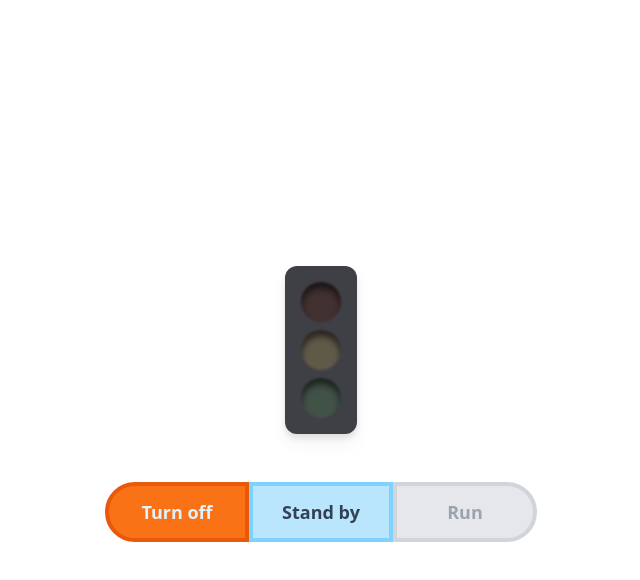
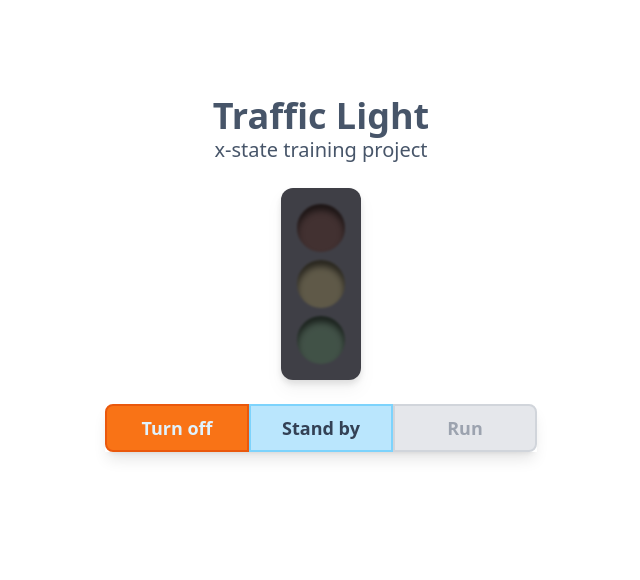
Before and after one commit to star-over/traffic-light, a Next.js app: page / in a window 1280 px wide. Shown: the top 580 px of the page, without its empty margins (319-959 px from the left). Built offline with nearby package versions, Linux system fonts and the light colour scheme.

Commit message:
fix: refactor

```diff
--- a/src/app/page.jsx
+++ b/src/app/page.jsx
@@ -1,10 +1,29 @@
+"use client";
+
 /* eslint-disable import/no-unresolved */
+import { TrafficControl } from "comp/TrafficControl";
+import { trafficManagerMachine } from "machines/trafficManagerMachine";
+import { useMachine } from "@xstate/react";
 import { TrafficLight } from "comp/TrafficLight";
 
 export default function Home() {
+  const [manager, sendToManager] = useMachine(trafficManagerMachine);
+
   return (
-    <div className="container mx-auto flex h-screen justify-center">
-      <TrafficLight />
+    <div className="container mx-auto mt-24 flex h-screen w-max flex-col items-center gap-4">
+      <div>
+        <h1 className="text-center text-lg font-bold text-slate-600 sm:text-4xl">Traffic Light</h1>
+        <h2 className="text-center text-sm  text-slate-600 sm:text-xl">x-state training project</h2>
+      </div>
+      <TrafficLight
+        size="xl"
+        manager={manager}
+      />
+
+      <TrafficControl
+        manager={manager}
+        sendToManager={sendToManager}
+      />
     </div>
   );
 }
--- a/src/components/ManageButton.jsx
+++ b/src/components/ControlButton.jsx
@@ -3,7 +3,8 @@
 /* eslint-disable import/no-unresolved */
 import { cva } from "class-variance-authority";
 
-const cvaFn = cva("py-3 px-6 w-36 transition-all border-4 font-bold text-lg", {
+const cvaFn = cva(["py-1 sm:py-2 px-2 sm:px-4 w-24 sm:w-30 sm:w-36 transition-all border-2",
+  "font-normal sm:font-bold text-base sm:text-lg"], {
   variants: {
     selected: {
       true: "bg-orange-500 border-orange-600 text-sky-100",
@@ -22,7 +23,7 @@ const cvaFn = cva("py-3 px-6 w-36 transition-all border-4 font-bold text-lg", {
   defaultVariants: { enabled: false, selected: false },
 });
 
-export function ManageButton({
+export function ControlButton({
   enabled, selected, onClick, children, className
 }) {
   const cn = cvaFn({ enabled, selected, className });
--- a/src/components/ManageControl.jsx
+++ b/src/components/TrafficControl.jsx
@@ -1,34 +1,34 @@
 "use client";
 
 /* eslint-disable import/no-unresolved */
-import { ManageButton } from "./ManageButton";
+import { ControlButton } from "./ControlButton";
 
-export function ManageControl({ manager, sendToManager }) {
+export function TrafficControl({ manager, sendToManager }) {
   return (
-    <div className="">
+    <div className="min-w-min shadow-lg">
 
-      <ManageButton
-        className="rounded-l-full"
+      <ControlButton
+        className="rounded-l-lg"
         enabled={manager.nextEvents.includes("TO_TURNED_OFF")}
         selected={manager.matches("turnedOff")}
         onClick={() => sendToManager("TO_TURNED_OFF")}
       >Turn off
-      </ManageButton>
+      </ControlButton>
 
-      <ManageButton
+      <ControlButton
         enabled={manager.nextEvents.includes("TO_STANDBY")}
         selected={manager.matches("standby")}
         onClick={() => sendToManager("TO_STANDBY")}
       >Stand by
-      </ManageButton>
+      </ControlButton>
 
-      <ManageButton
-        className="rounded-r-full"
+      <ControlButton
+        className="rounded-r-lg"
         enabled={manager.nextEvents.includes("TO_RUN")}
         selected={manager.matches("running")}
         onClick={() => sendToManager("TO_RUN")}
       >Run
-      </ManageButton>
+      </ControlButton>
 
     </div>
   );
--- a/src/components/TrafficLight.jsx
+++ b/src/components/TrafficLight.jsx
@@ -1,31 +1,18 @@
 "use client";
 
 /* eslint-disable import/no-unresolved */
-import { trafficManagerMachine } from "machines/trafficManagerMachine";
-import { useMachine } from "@xstate/react";
 import { Light } from "./Light";
-import { ManageControl } from "./ManageControl";
 
-export function TrafficLight() {
-  const [manager, sendToManager] = useMachine(trafficManagerMachine);
-
+export function TrafficLight({ manager, size }) {
   return (
-    <div className="container flex flex-col items-center justify-center">
     <div
       className="my-2 flex max-w-fit flex-col items-center justify-center gap-2
           rounded-xl bg-zinc-700 p-4 shadow-slate-500 drop-shadow-lg"
     >
-        <Light color="red" type={manager.context.red} />
-        <Light color="yellow" type={manager.context.yellow} />
-        <Light color="green" type={manager.context.green} />
+      <Light size={size} color="red" type={manager.context.red} />
+      <Light size={size} color="yellow" type={manager.context.yellow} />
+      <Light size={size} color="green" type={manager.context.green} />
     </div>
 
-      <div className="mt-10">
-        <ManageControl
-          manager={manager}
-          sendToManager={sendToManager}
-        />
-      </div>
-    </div>
   );
 }
```
Lines whose indentation alone changed are shown as unchanged.
